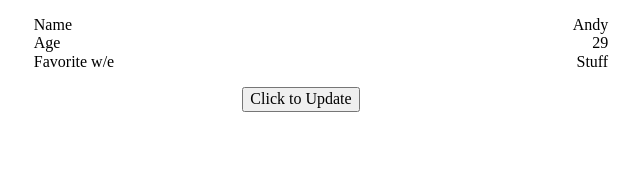
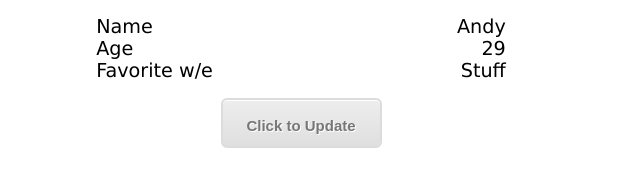
Before and after one commit to AndyLampert/refactoru-js6-hide-a-form, a plain HTML site: page index.html in a window 1280 px wide. Shown: the whole page, without its empty margins (339-979 px from the left). Drawn offline with nearby package versions, Linux system fonts and the light colour scheme.

Commit message:
styled the button

```diff
--- a/index.html
+++ b/index.html
@@ -18,7 +18,7 @@
 			<li class="user-age">29</li>
 			<li class="user-fav">Stuff</li>
 		</ul>
-		<button id='update-btn'>Click to Update</button>
+		<button class="styled-btn" id='update-btn'>Click to Update</button>
 
 		<div class="update-box">
 			<form id="form-id">
@@ -35,7 +35,7 @@
 						<li class="new-fav">Favorite w/e </li>
 						<input type="text" class="newInput">
 					</div>
-					<button id="save-update-btn">Save Changes</button>
+					<button class="styled-btn" id="save-update-btn">Save Changes</button>
 				</ul>
 			</form>
 		</div>
--- a/main.scss
+++ b/main.scss
@@ -9,6 +9,11 @@ html {
 
 body {
 	margin: 0 auto;
+}
+
+ul li {
+	font-family: Corbel, "Lucida Grande", "Lucida Sans Unicode", "Lucida Sans", "DejaVu Sans", "Bitstream Vera Sans", "Liberation Sans", Verdana, "Verdana Ref", sans-serif;
+	font-size: 1.2rem;
 }
 
 .name-row,
@@ -26,22 +31,26 @@ body {
 .user-profile-info,
 .user-profile-edit {
 	list-style-type: none;
+	padding-left: 0;
 }
 
 .user-profile-fields {
 	float: left;
-	margin-left: 20%;
+	margin-left: 30%;
 }
 
 .user-profile-info {
 	float: right;
-	margin-right: 20%;
+	margin-right: 30%;
 	text-align: right;
 }
 
 .user-profile-edit {
 	clear: both;
 	text-align: center;
+	li {
+		font-weight: bold;
+	}
 }
 
 button {
@@ -50,6 +59,55 @@ button {
 	margin: 0 auto;
 }
 
+#save-update-btn {
+	margin-top: 1rem;
+}
+
 .update-box {
 	display: none;
 }
+
+.styled-btn {
+	-moz-box-shadow:inset 0px 1px 0px 0px #ffffff;
+	-webkit-box-shadow:inset 0px 1px 0px 0px #ffffff;
+	box-shadow:inset 0px 1px 0px 0px #ffffff;
+	background:-webkit-gradient( linear, left top, left bottom, color-stop(0.05, #ededed), color-stop(1, #dfdfdf) );
+	background:-moz-linear-gradient( center top, #ededed 5%, #dfdfdf 100% );
+	filter:progid:DXImageTransform.Microsoft.gradient(startColorstr='#ededed', endColorstr='#dfdfdf');
+	background-color:#ededed;
+	-webkit-border-top-left-radius:6px;
+	-moz-border-radius-topleft:6px;
+	border-top-left-radius:6px;
+	-webkit-border-top-right-radius:6px;
+	-moz-border-radius-topright:6px;
+	border-top-right-radius:6px;
+	-webkit-border-bottom-right-radius:6px;
+	-moz-border-radius-bottomright:6px;
+	border-bottom-right-radius:6px;
+	-webkit-border-bottom-left-radius:6px;
+	-moz-border-radius-bottomleft:6px;
+	border-bottom-left-radius:6px;
+	text-indent:0;
+	border:2px solid #dcdcdc;
+	color:#777777;
+	font-family:arial;
+	font-size:15px;
+	font-weight:bold;
+	font-style:normal;
+	height:50px;
+	line-height:50px;
+	width:161px;
+	text-decoration:none;
+	text-shadow:1px 1px 0px #ffffff;
+}
+.styled-btn:hover {
+	background:-webkit-gradient( linear, left top, left bottom, color-stop(0.05, #dfdfdf), color-stop(1, #ededed) );
+	background:-moz-linear-gradient( center top, #dfdfdf 5%, #ededed 100% );
+	filter:progid:DXImageTransform.Microsoft.gradient(startColorstr='#dfdfdf', endColorstr='#ededed');
+	background-color:#dfdfdf;
+}
+.styled-btn:active {
+	position:relative;
+	top:1px;
+}
+/* This button was generated using CSSButtonGenerator.com */
```
Also changed, not shown: main.css.
